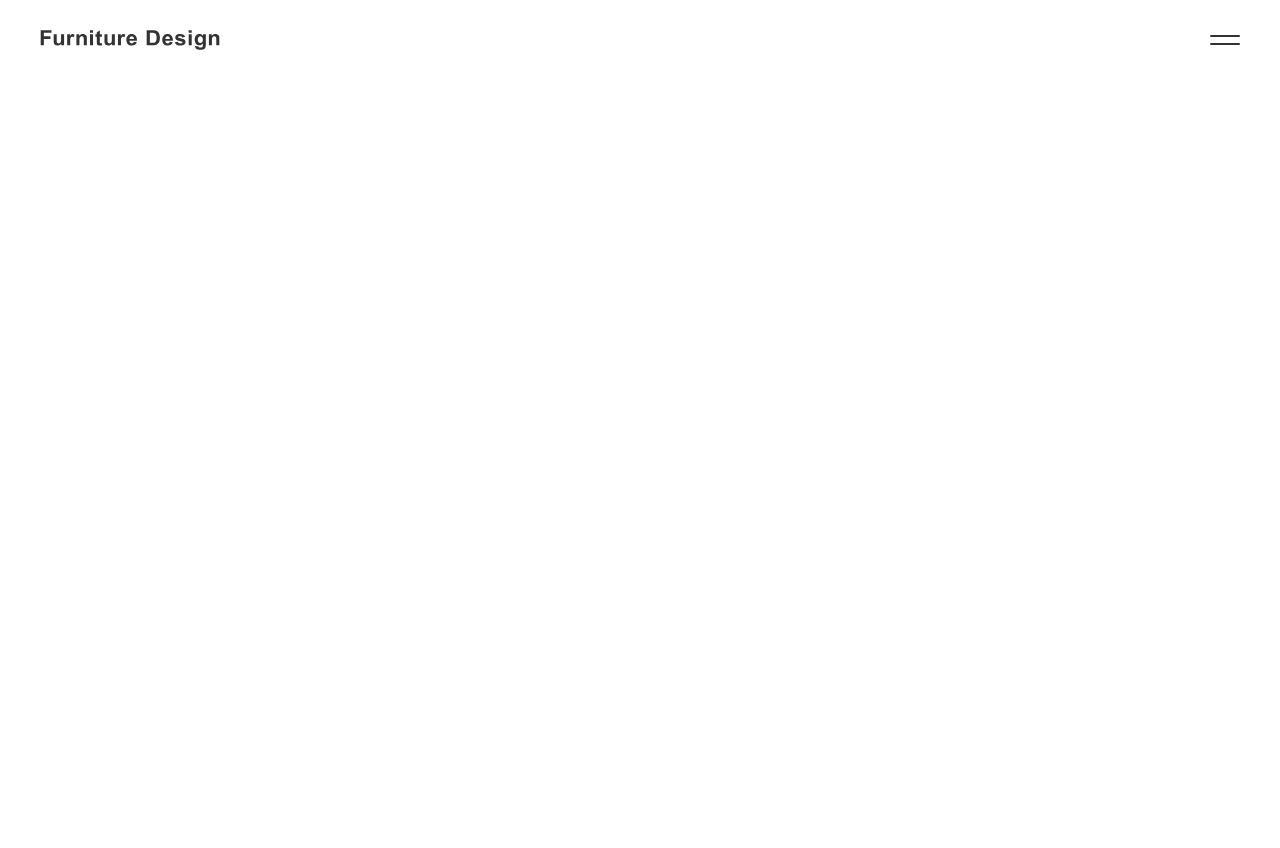
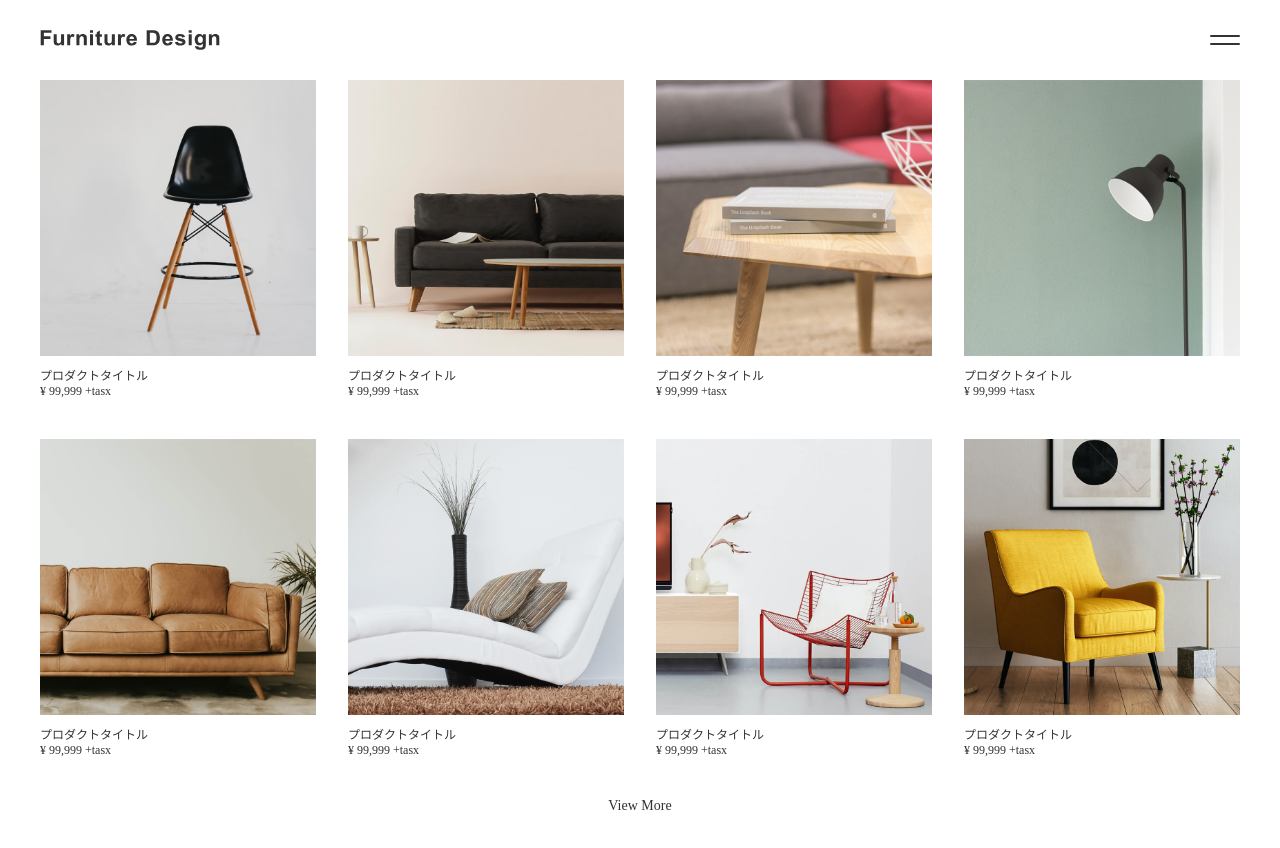
Before and after one commit to y4shiro/Codestep, a plain HTML site: page store2-menu/index.html in a window 1280 px wide. Before the commit the page ends 800 px from the top, so only its background shows below. Drawn offline with nearby package versions, Linux system fonts and the light colour scheme; some packages are replaced by stand-ins of ours.

Commit message:
index.html main 実装

```diff
--- a/store2-menu/css/style.css
+++ b/store2-menu/css/style.css
@@ -130,3 +130,29 @@ li {
   z-index: 10;
   cursor: pointer;
 }
+
+/* top, products */
+#top {
+  padding-top: 80px;
+  padding-bottom: 160px;
+}
+.product-list {
+  display: flex;
+  flex-wrap: wrap;
+  justify-content: space-between;
+}
+.product-list li {
+  width: 23%;
+  margin-bottom: 40px;
+}
+.product-list img {
+  margin-bottom: 10px;
+  vertical-align: top;
+}
+.product-list p {
+  font-size: 0.75rem;
+}
+.link-text {
+  display: block;
+  text-align: center;
+}
--- a/store2-menu/index.html
+++ b/store2-menu/index.html
@@ -40,5 +40,77 @@
 
       <div id="mask"></div>
     </header>
+
+    <main>
+      <div id="top" class="wrapper">
+        <ul class="product-list">
+          <li>
+            <a href="item1.html">
+              <img src="img/item1.jpeg" />
+              <p>プロダクトタイトル</p>
+              <p>&yen; 99,999 +tasx</p>
+            </a>
+          </li>
+
+          <li>
+            <a href="item2.html">
+              <img src="img/item2.jpeg" />
+              <p>プロダクトタイトル</p>
+              <p>&yen; 99,999 +tasx</p>
+            </a>
+          </li>
+
+          <li>
+            <a href="item3.html">
+              <img src="img/item3.jpeg" />
+              <p>プロダクトタイトル</p>
+              <p>&yen; 99,999 +tasx</p>
+            </a>
+          </li>
+
+          <li>
+            <a href="item4.html">
+              <img src="img/item4.jpeg" />
+              <p>プロダクトタイトル</p>
+              <p>&yen; 99,999 +tasx</p>
+            </a>
+          </li>
+
+          <li>
+            <a href="item5.html">
+              <img src="img/item5.jpeg" />
+              <p>プロダクトタイトル</p>
+              <p>&yen; 99,999 +tasx</p>
+            </a>
+          </li>
+
+          <li>
+            <a href="item6.html">
+              <img src="img/item6.jpeg" />
+              <p>プロダクトタイトル</p>
+              <p>&yen; 99,999 +tasx</p>
+            </a>
+          </li>
+
+          <li>
+            <a href="item7.html">
+              <img src="img/item7.jpeg" />
+              <p>プロダクトタイトル</p>
+              <p>&yen; 99,999 +tasx</p>
+            </a>
+          </li>
+
+          <li>
+            <a href="item8.html">
+              <img src="img/item8.jpeg" />
+              <p>プロダクトタイトル</p>
+              <p>&yen; 99,999 +tasx</p>
+            </a>
+          </li>
+        </ul>
+
+        <a class="link-text" href="products.html">View More</a>
+      </div>
+    </main>
   </body>
 </html>
```
